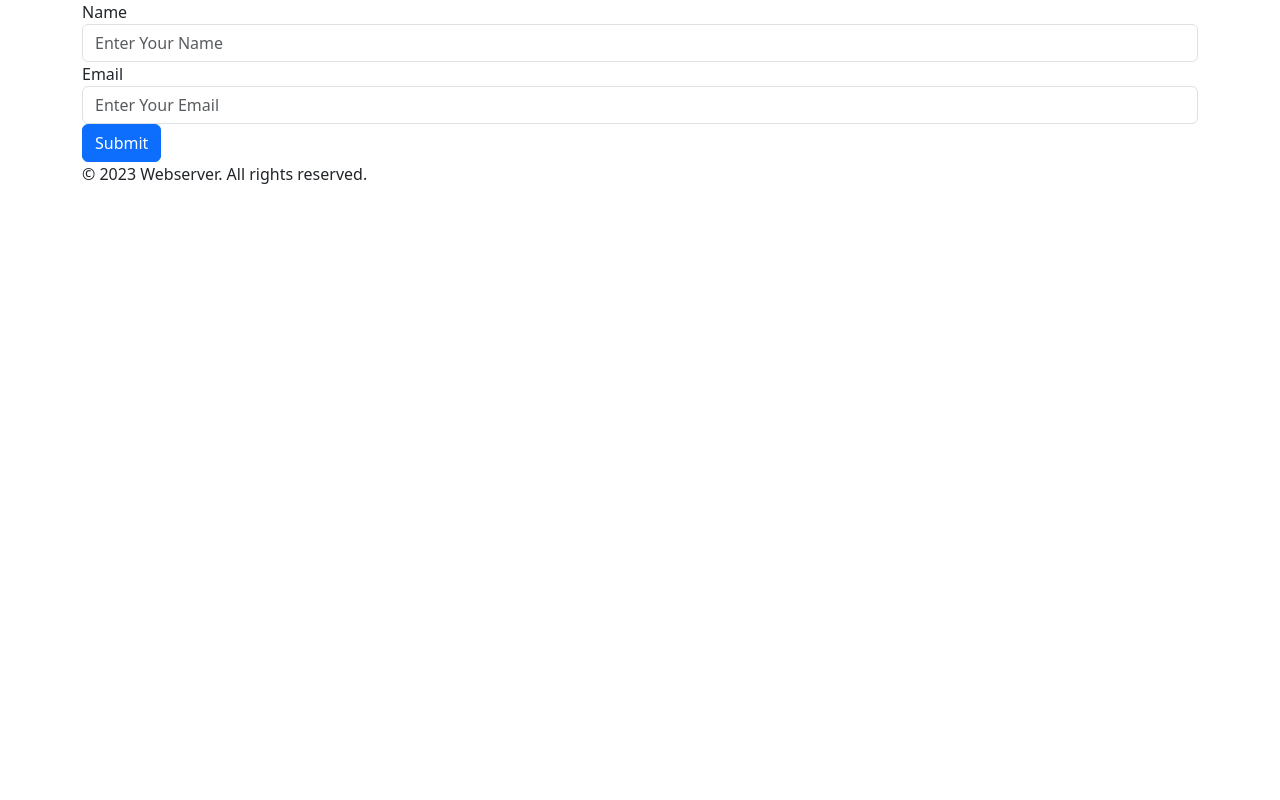
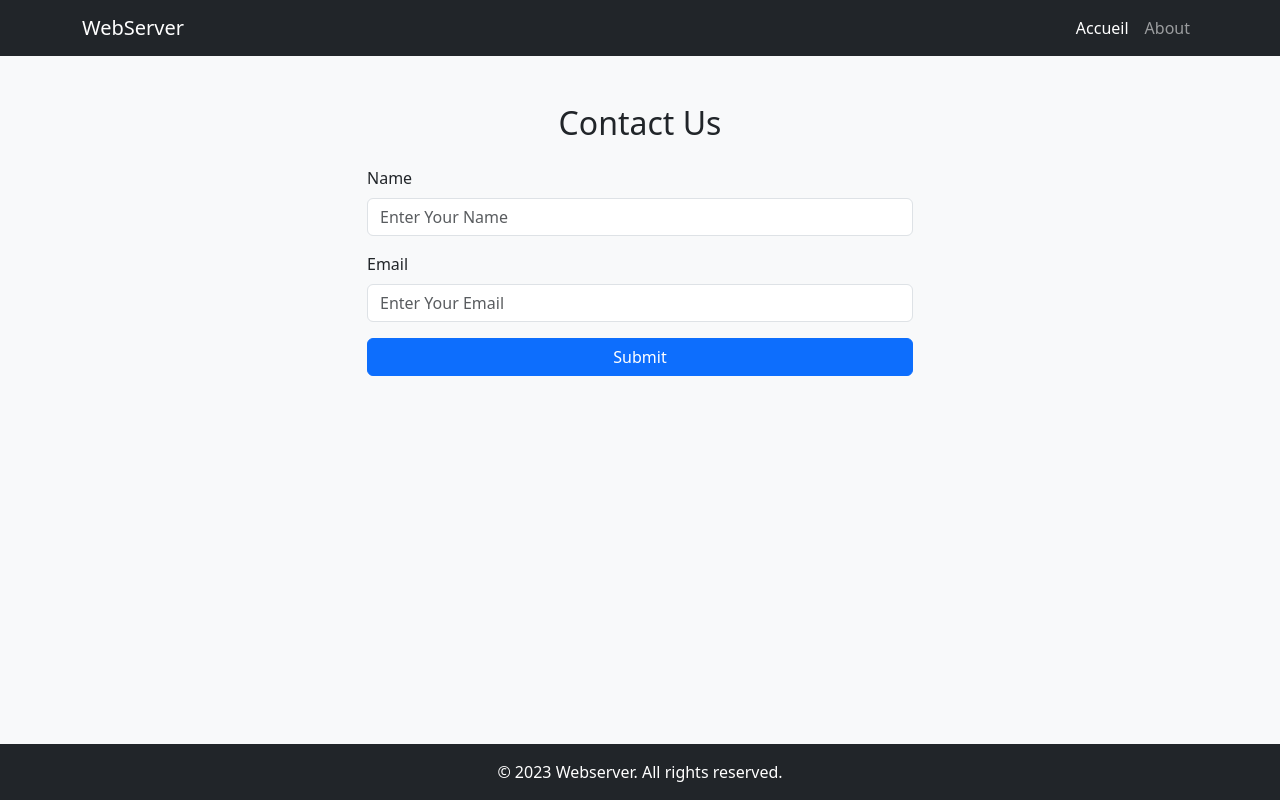
Before and after one commit to mohamed-ait/GolangProjects, a plain HTML site: page WebServer/static/form.html in a window 1280 px wide. Drawn offline with nearby package versions, Linux system fonts and the light colour scheme.

Commit message:
Update webserver static pages

```diff
--- a/WebServer/static/form.html
+++ b/WebServer/static/form.html
@@ -6,30 +6,79 @@
     <title>WebServer</title>
     <!-- Bootstrap 5 CSS -->
     <link href="https://cdn.jsdelivr.net/npm/bootstrap@5.3.0/dist/css/bootstrap.min.css" rel="stylesheet">
+    <!-- Custom CSS -->
+    <style>
+        /* Flexbox layout to push footer to the bottom */
+        html, body {
+            height: 100%; /* Make the HTML and body take full height */
+            margin: 0;
+            display: flex;
+            flex-direction: column;
+        }
+        .content {
+            flex: 1; /* Allow the content to grow and take remaining space */
+        }
+        .footer {
+            flex-shrink: 0; /* Prevent the footer from shrinking */
+        }
+    </style>
 </head>
 <body>
+    <!-- Top Header with Navigation Links -->
+    <header>
+        <nav class="navbar navbar-expand-lg navbar-dark bg-dark">
+            <div class="container">
+                <!-- Brand/Logo -->
+                <a class="navbar-brand" href="/">WebServer</a>
+
+                <!-- Toggle Button for Mobile -->
+                <button class="navbar-toggler" type="button" data-bs-toggle="collapse" data-bs-target="#navbarNav" aria-controls="navbarNav" aria-expanded="false" aria-label="Toggle navigation">
+                    <span class="navbar-toggler-icon"></span>
+                </button>
+
+                <!-- Navigation Links -->
+                <div class="collapse navbar-collapse" id="navbarNav">
+                    <ul class="navbar-nav ms-auto">
+                        <li class="nav-item">
+                            <a class="nav-link active" aria-current="page" href="#">Accueil</a>
+                        </li>
+                        <li class="nav-item">
+                            <a class="nav-link" href="#">About</a>
+                        </li>
+                    </ul>
+                </div>
+            </div>
+        </nav>
+    </header>
+
     <!-- Hero Section -->
-    <section class="hero-section">
+    <section class="hero-section py-5 bg-light content">
         <div class="container">
-            <form method="POST" action="/form">
-                <div class="form-group">
-                  <label for="name">Name</label>
-                  <input type="name" class="form-control" id="name"  placeholder="Enter Your Name">
+            <div class="row justify-content-center">
+                <div class="col-md-6">
+                    <h2 class="text-center mb-4">Contact Us</h2>
+                    <form method="POST" action="/form">
+                        <div class="mb-3">
+                            <label for="name" class="form-label">Name</label>
+                            <input type="text" class="form-control" id="name" name="name" placeholder="Enter Your Name" required>
+                        </div>
+                        <div class="mb-3">
+                            <label for="email" class="form-label">Email</label>
+                            <input type="email" class="form-control" id="email" name="email" placeholder="Enter Your Email" required>
+                        </div>
+                        <div class="d-grid">
+                            <button type="submit" class="btn btn-primary">Submit</button>
+                        </div>
+                    </form>
                 </div>
-                <div class="form-group">
-                  <label for="exampleInputPassword1">Email</label>
-                  <input type="email" class="form-control" id="exampleInputPassword1" placeholder="Enter Your Email">
-                </div>
-                <button type="submit" class="btn btn-primary">Submit</button>
-              </form>
+            </div>
         </div>
     </section>
 
-
     <!-- Footer -->
-    <footer class="footer">
-        <div class="container">
-            <p>&copy; 2023 Webserver. All rights reserved.</p>
+    <footer class="footer bg-dark text-white py-3">
+        <div class="container text-center">
+            <p class="mb-0">&copy; 2023 Webserver. All rights reserved.</p>
         </div>
     </footer>
 
```
Also changed, not shown: WebServer/static/index.html (+25 -0 lines).
